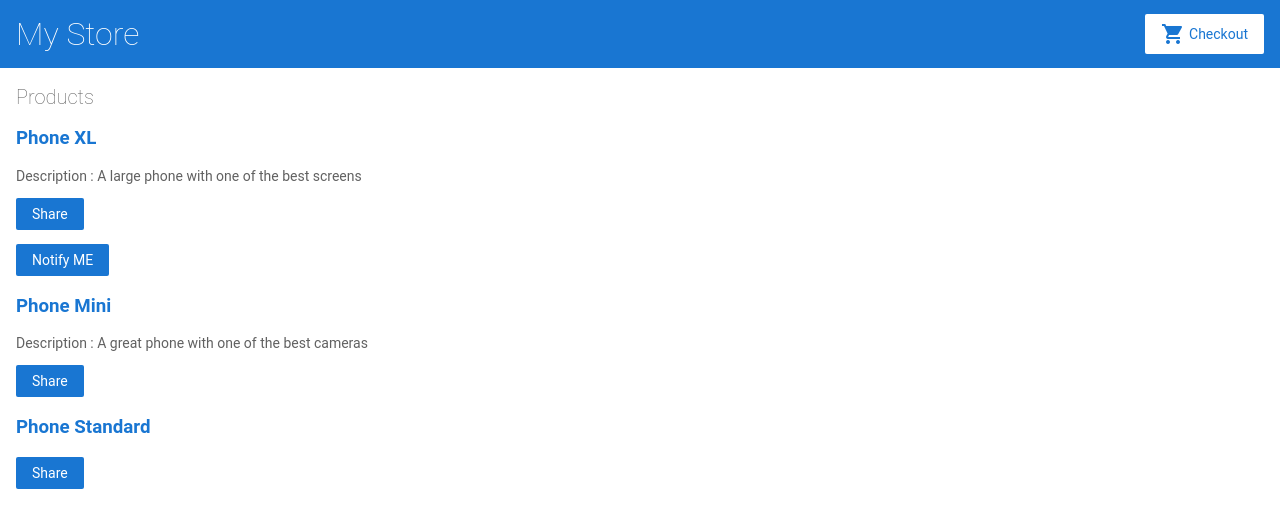
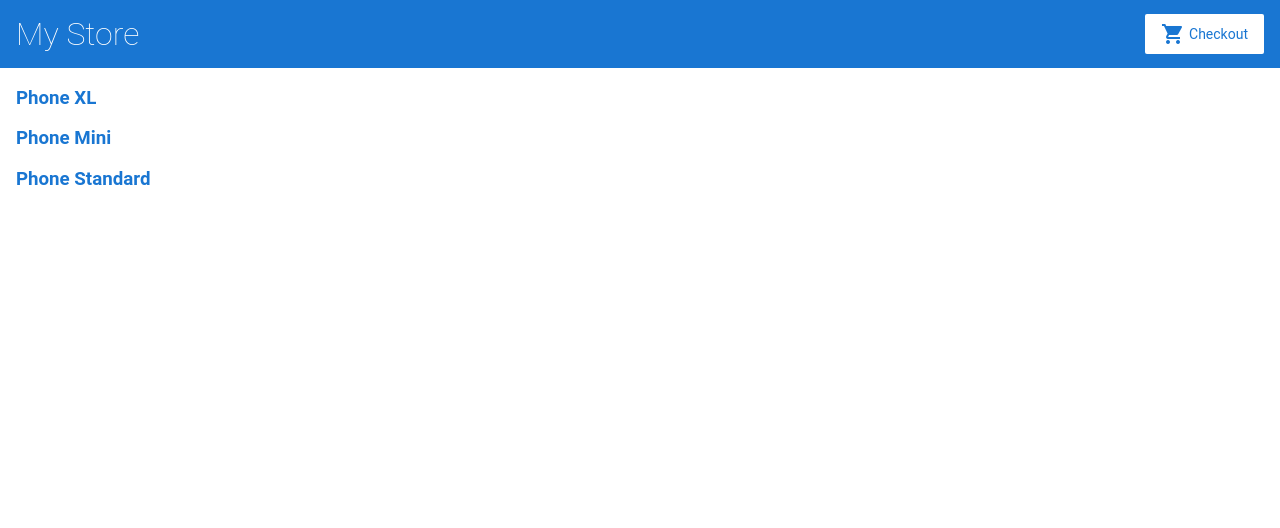
Before and after one commit to Ishan7Praneethan/angular-training-repo, an Angular app: page / in a window 1280 px wide. Shown: the top 528 px of the page. Built offline with nearby package versions, Linux system fonts and the light colour scheme.

Commit message:
2 files modified, 3 added

```diff
--- a/src/app/app.module.ts
+++ b/src/app/app.module.ts
@@ -7,6 +7,7 @@
 import { TopBarComponent } from './top-bar/top-bar.component';
 import { ProductListComponent } from './product-list/product-list.component';
 import { ProductAlertsComponent } from './product-alerts/product-alerts.component';
+import { ProductDetailsComponent } from './product-details/product-details.component';
 
 @NgModule({
   imports: [
@@ -14,13 +15,15 @@
     ReactiveFormsModule,
     RouterModule.forRoot([
       { path: '', component: ProductListComponent },
+      { path: 'products/:productId', component: ProductDetailsComponent }
     ])
   ],
   declarations: [
     AppComponent,
     TopBarComponent,
     ProductListComponent,
-    ProductAlertsComponent
+    ProductAlertsComponent,
+    ProductDetailsComponent
   ],
   bootstrap: [ AppComponent ]
 })
--- /dev/null
+++ b/src/app/product-details/product-details.component.html
@@ -0,0 +1,7 @@
+<h2>Product Details</h2>
+
+<div *ngIf="product">
+  <h3>{{ product.name }}</h3>
+  <h4>{{ product.price | currency }}</h4>
+  <p>{{ product.description }}</p>
+</div>
--- /dev/null
+++ b/src/app/product-details/product-details.component.ts
@@ -0,0 +1,22 @@
+import { Component, OnInit } from '@angular/core';
+import { ActivatedRoute } from '@angular/router';
+
+import { products } from '../products';
+
+@Component({
+  selector: 'app-product-details',
+  templateUrl: './product-details.component.html',
+  styleUrls: ['./product-details.component.css']
+})
+export class ProductDetailsComponent implements OnInit {
+  product;
+
+  constructor(private route: ActivatedRoute) { }
+
+  ngOnInit() {
+    this.route.paramMap.subscribe(params => {
+      this.product = products[+params.get('productId')]
+    })
+  }
+
+}
--- a/src/app/product-list/product-list.component.html
+++ b/src/app/product-list/product-list.component.html
@@ -1,15 +1,15 @@
-<h2>Products</h2>
+<!-- <h2>Products</h2>
 
-<div *ngFor="let product of products">
+<div *ngFor="let product of products: index as productId">
 
   <h3>
-      <a [title]="product.name + ' details'">
+      <a [title]="product.name + ' details'"  [routerLink]="['/products', productId]">
         {{ product.name }}
       </a>
   </h3>
 
   <p *ngIf="product.description">
-    Description : {{ product.description }}
+    Description - {{ product.description }}
   </p>
 
   <button (click)="share()">
@@ -21,6 +21,17 @@
   </app-product-alerts>
 
 </div>
+-->
+
+<div *ngFor="let product of products; index as productId">
+
+  <h3>
+    <a [title]="product.name + ' details'" [routerLink]="['/products', productId]">
+      {{ product.name }}
+    </a>
+  </h3>
+<!-- . . . -->
+</div>
 
 
 <!--
```
Also changed, not shown: src/app/product-details/product-details.component.css (added).
